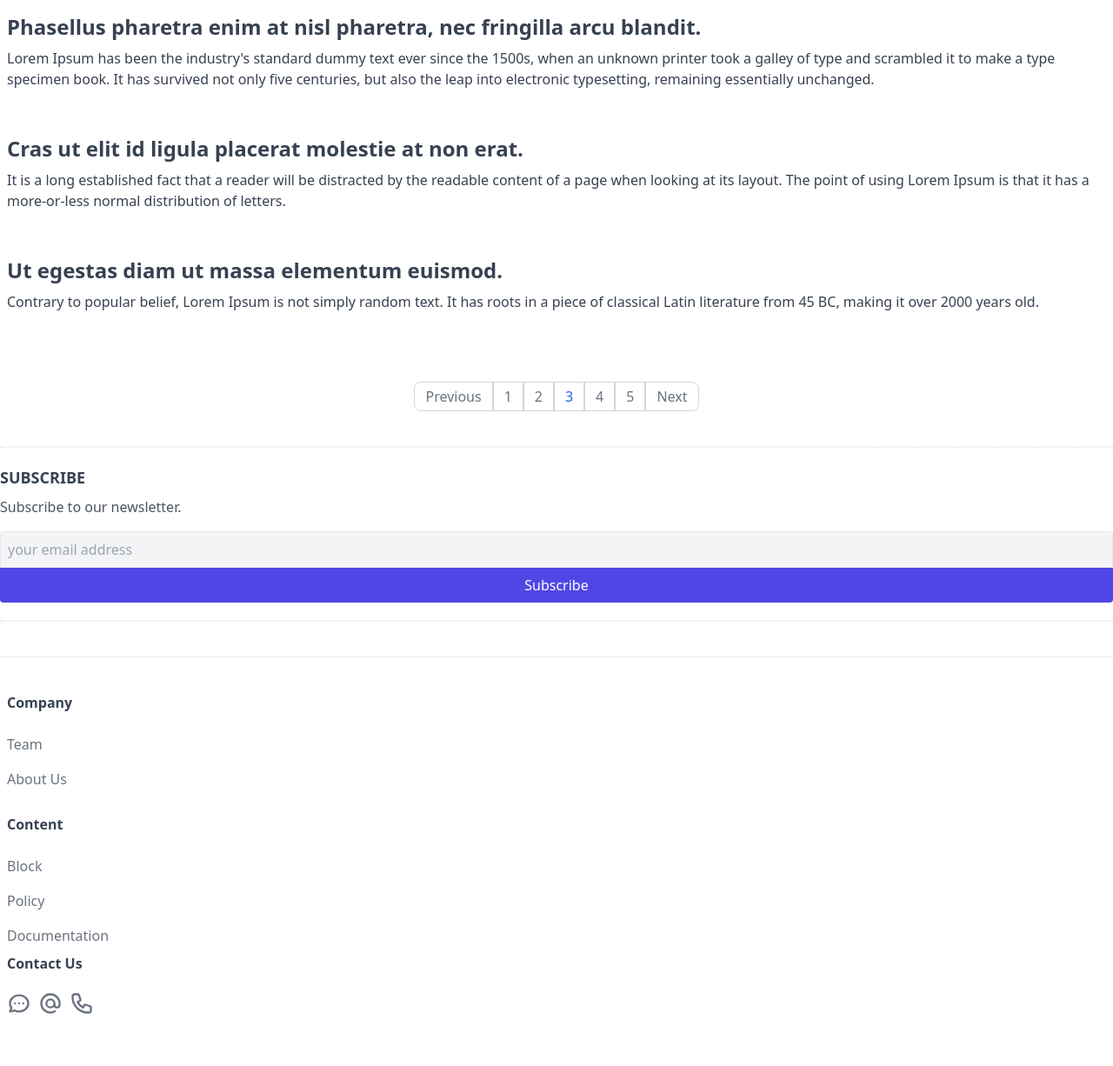
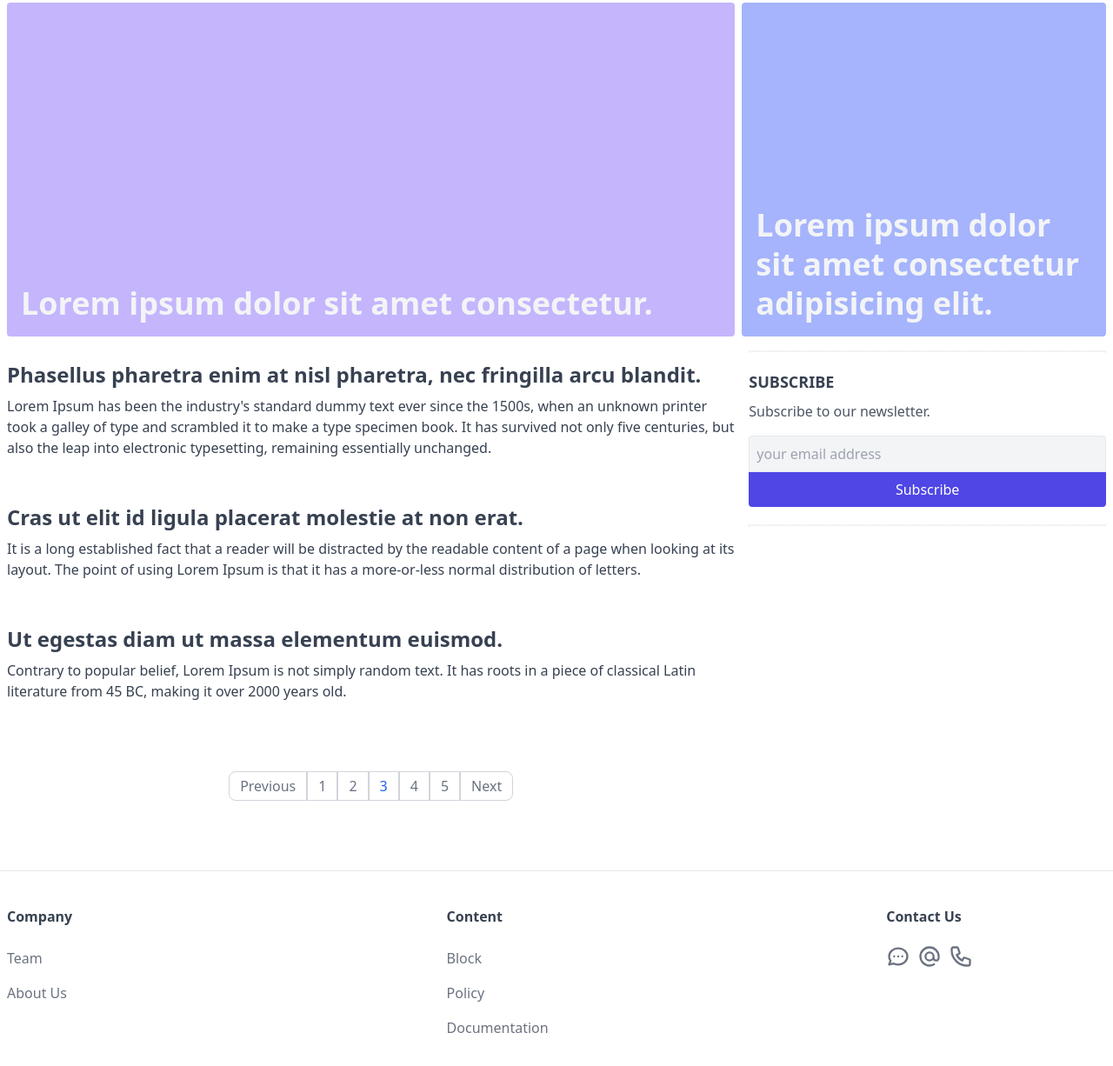
Before and after one commit to SMwebdeveloper/tailwindcss-curse, a website: page index.html in a window 1280 px wide. Shown: the part 104-1330 px from the top of the page at 87% size. Drawn offline with Linux system fonts and the light colour scheme.

Commit message:
grid layout

```diff
--- a/index.html
+++ b/index.html
@@ -8,6 +8,7 @@
     <link rel="stylesheet" href="/public/styles.css" />
   </head>
   <body>
+    <div class="max-w-screen-xl mx-auto">
       <!-- header -->
       <header class="px-2 border-b flex items-center justify-between">
         <a class="uppercase font-bold text-purple-800" href="">webDev</a>
@@ -34,7 +35,6 @@
         </nav>
       </header>
 
-    <main>
       <!-- breadcrumbs -->
       <div class="px-2 flex items-center">
         <div class="py-4 overflow-y-auto whitespace-nowrap flex items-center">
@@ -91,6 +91,26 @@
         </div>
       </div>
 
+      <!-- banners -->
+      <section class="px-2 flex space-x-2">
+        <a class="w-2/3 bg-violet-300 h-96 mb-4 relative rounded inline-block overflow-hidden" href="#">
+          <div class="p-4 absolute bottom-0 left-0 z-20">
+            <h2 class="text-4xl font-semibold text-gray-100 leading-tight">
+              Lorem ipsum dolor sit amet consectetur.
+            </h2>
+          </div>
+        </a>
+
+        <a class="w-1/3 bg-indigo-300 h-96 mb-4 relative rounded inline-block overflow-hidden" href="#">
+          <div class="p-4 absolute bottom-0 left-0 z-20">
+            <h2 class="text-4xl font-semibold text-gray-100 leading-tight">
+              Lorem ipsum dolor sit amet consectetur adipisicing elit.
+            </h2>
+          </div>
+        </a>
+      </section>
+      <main class="flex">
+        <div class="w-2/3">
           <!-- post cards -->
           <section class="px-2">
             <a class="block mb-10" href="#">
@@ -102,10 +122,10 @@
                   </h3>
                   <p class="text-gray-700">
                     Lorem Ipsum has been the industry's standard dummy text ever
-                since the 1500s, when an unknown printer took a galley of type
-                and scrambled it to make a type specimen book. It has survived
-                not only five centuries, but also the leap into electronic
-                typesetting, remaining essentially unchanged.
+                    since the 1500s, when an unknown printer took a galley of
+                    type and scrambled it to make a type specimen book. It has
+                    survived not only five centuries, but also the leap into
+                    electronic typesetting, remaining essentially unchanged.
                   </p>
                 </div>
               </div>
@@ -118,10 +138,10 @@
                     Cras ut elit id ligula placerat molestie at non erat.
                   </h3>
                   <p class="text-gray-700">
-                It is a long established fact that a reader will be distracted
-                by the readable content of a page when looking at its layout.
-                The point of using Lorem Ipsum is that it has a more-or-less
-                normal distribution of letters.
+                    It is a long established fact that a reader will be
+                    distracted by the readable content of a page when looking at
+                    its layout. The point of using Lorem Ipsum is that it has a
+                    more-or-less normal distribution of letters.
                   </p>
                 </div>
               </div>
@@ -135,8 +155,8 @@
                   </h3>
                   <p class="text-gray-700">
                     Contrary to popular belief, Lorem Ipsum is not simply random
-                text. It has roots in a piece of classical Latin literature from
-                45 BC, making it over 2000 years old.
+                    text. It has roots in a piece of classical Latin literature
+                    from 45 BC, making it over 2000 years old.
                   </p>
                 </div>
               </div>
@@ -173,7 +193,9 @@
               </li>
             </ul>
           </div>
+        </div>
 
+        <div class="w-1/3 px-2">
           <!-- divider -->
           <div class="border border-dotted"></div>
 
@@ -197,12 +219,13 @@
 
           <!-- divider -->
           <div class="border border-dotted"></div>
+        </div>
       </main>
 
       <!-- footer -->
       <footer class="border-t mt-10 py-10 px-2">
-      <div>
-        <div class="mb-5">
+        <div class="flex">
+          <div class="mb-5 w-2/5">
             <h6 class="font-semibold text-gray-700 mb-4">Company</h6>
             <ul>
               <li>
@@ -214,7 +237,7 @@
             </ul>
           </div>
 
-        <div>
+          <div class="w-2/5">
             <h6 class="font-semibold text-gray-700 mb-4">Content</h6>
             <ul>
               <li>
@@ -228,7 +251,7 @@
               </li>
             </ul>
           </div>
-        <div>
+          <div class="w-1/5">
             <h6 class="font-semibold text-gray-700 mb-3">Contact Us</h6>
             <ul class="flex">
               <li class="mr-2">
@@ -289,5 +312,6 @@
           </div>
         </div>
       </footer>
+    </div>
   </body>
 </html>
```
Also changed, not shown: public/styles.css. Lines whose indentation alone changed are shown as unchanged.
